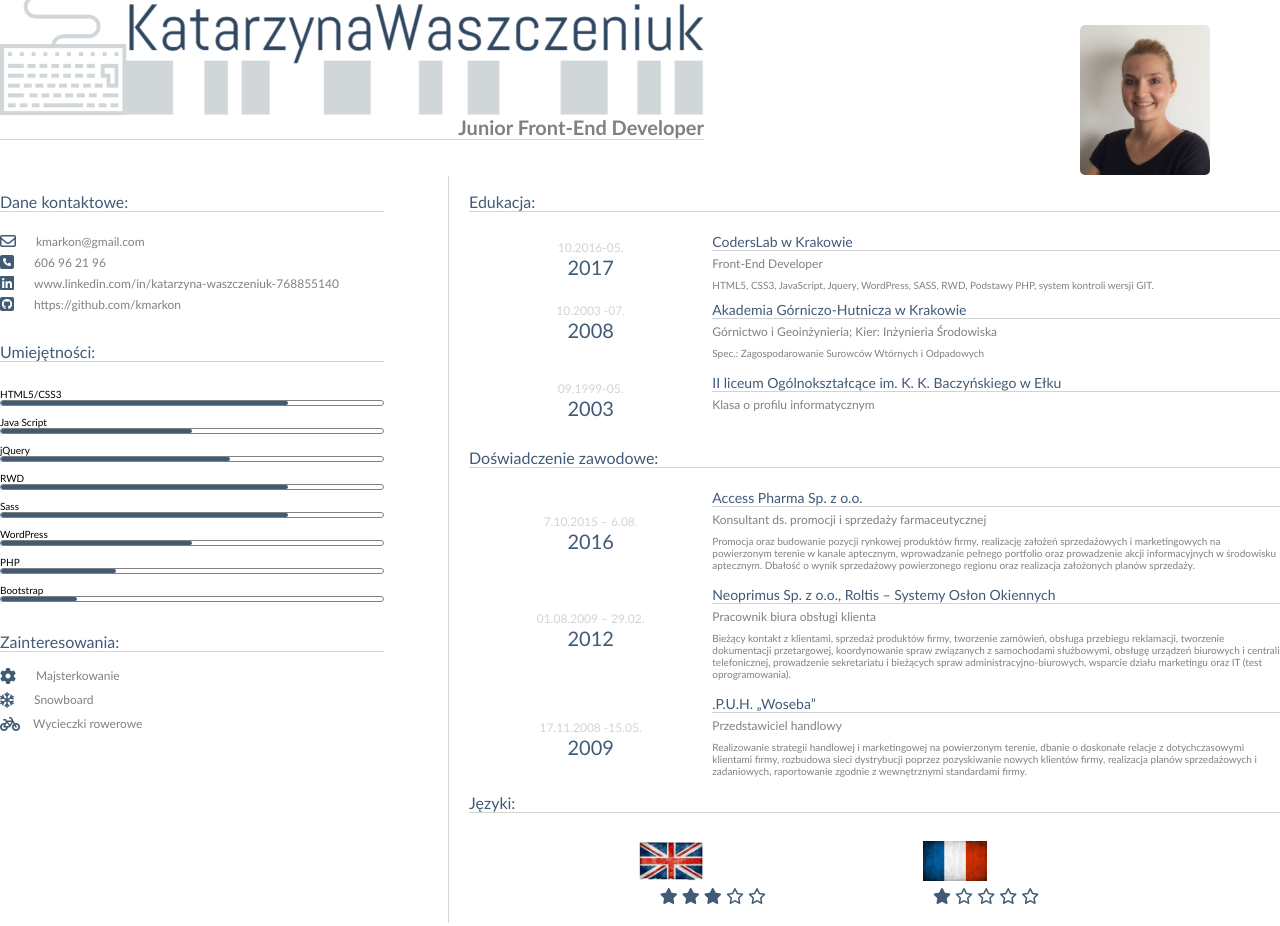
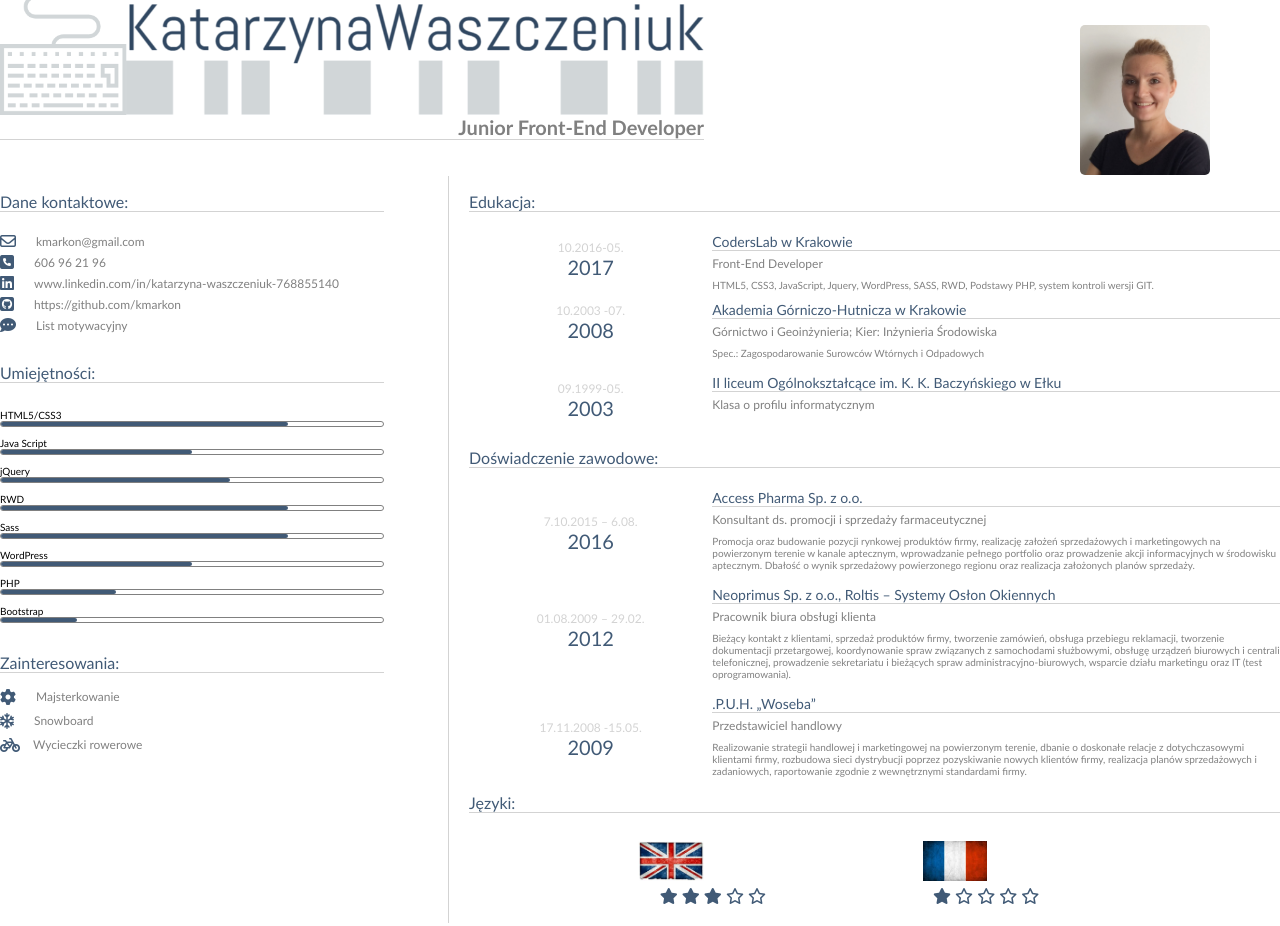
Before and after one commit to kmarkon/CV, a website: page index.html in a window 1280 px wide. Shown: the top 926 px of the page. Drawn offline with Linux system fonts and the light colour scheme.

Commit message:
link on cv

```diff
--- a/index.html
+++ b/index.html
@@ -55,6 +55,10 @@
           <div>
             <i class="fa fa-github-square" aria-hidden="true"></i>
             <a href="https://github.com/kmarkon" target="_blank">https://github.com/kmarkon</a>
+          </div>
+          <div>
+            <i class="fa fa-commenting" aria-hidden="true"></i>
+            <a href="listmot.html">List motywacyjny</a>
           </div>
         </div>
         <!--.address-->
```
Also changed, not shown: listmot.html (+1 -1 lines).
